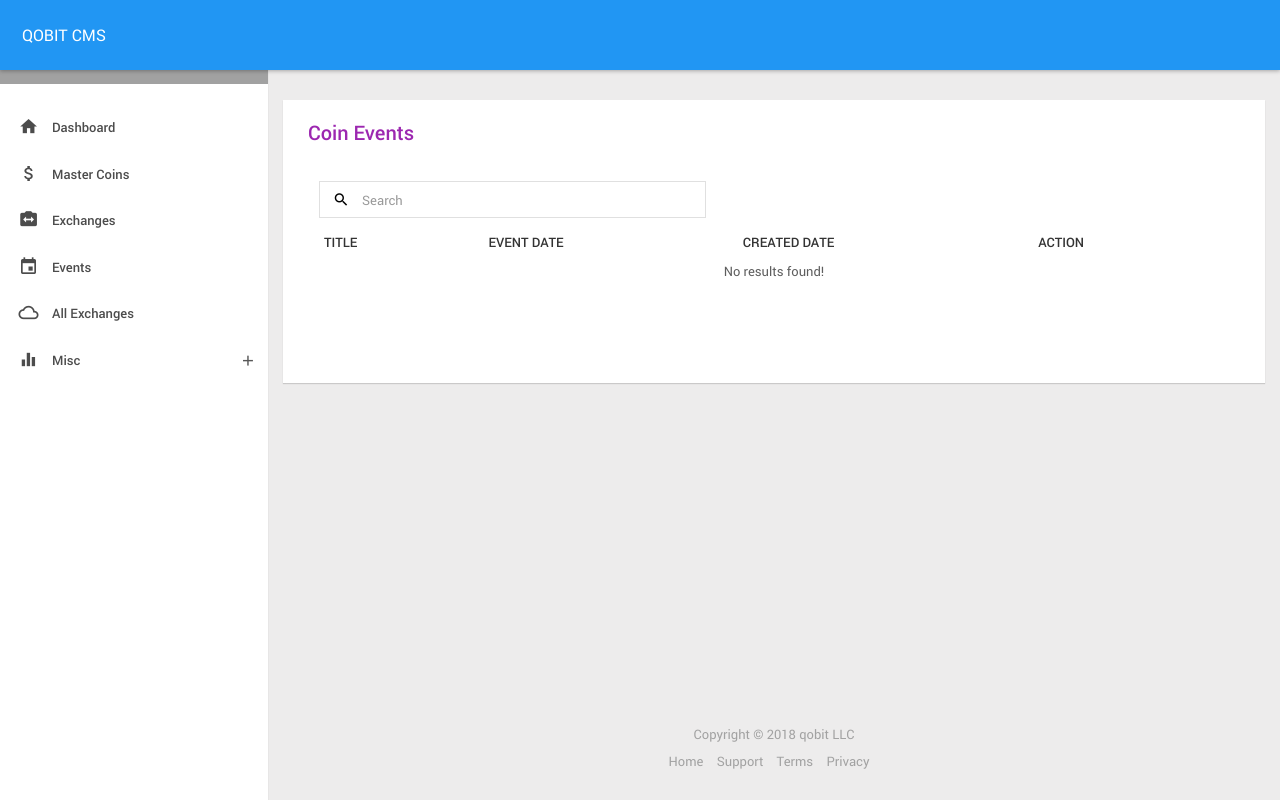
After one commit to bytes-lab/cryptocurrency-cms, a Django app: template templates/events.html in a window 1280 px wide. The commit adds this page. Run offline with Django 3.2, Linux system fonts and the light colour scheme; the template is opened without the code that fills it, so the values that code supplies are empty; some libraries are stand-ins or nearby versions.

Commit message:
add event list page

```diff
--- a/qobit_cms/urls.py
+++ b/qobit_cms/urls.py
@@ -29,6 +29,8 @@ urlpatterns = [
     url(r"^logout", user_logout, name="logout"),
 
     url(r"^$", home, name="home"),
+    url(r"^events$", events, name="events"),
+    url(r"^events_$", events_, name="events_"),
     url(r"^master_coins$", master_coins, name="master_coins"),
     url(r"^supported_coins_$", supported_coins_, name="supported_coins_"),
     url(r"^exchanges$", exchanges, name="exchanges"),
--- a/static/js/qobit.js
+++ b/static/js/qobit.js
@@ -1,12 +1,33 @@
 $(document).ready(function(){
     load_master_coins();
 	load_exchanges();
+    load_events();
 	load_exchange_detail();
 	load_supported_exchanges();
 });
 
 function load_master_coins() {
     $("#data-table-master-coins").bootgrid({
+        formatters: {
+            "commands": function(column, row) {
+                return "<a type=\"button\" class=\"btn btn-icon command-edit waves-effect waves-circle\" href=\"/attach_coin/" + row.id + "\"><span class=\"zmdi zmdi-edit\"></span></a>"+
+                    "<a type=\"button\" target=\"_blank\" class=\"btn btn-icon command-edit waves-effect waves-circle\" href=\"/admin/general/mastercoin/" + row.id + "/change\"><span class=\"zmdi zmdi-assignment\"></span></a>";
+            }
+        },
+        templates: {
+            header: '<div id="{{ctx.id}}" class="{{css.header}}"><div class="row m-t-15"><div class="col-sm-6 p-0"><p class="{{css.search}}"></p></div>',
+            footer: '<div id="{{ctx.id}}" class="{{css.footer}}"><div class="row m-t-15"><div class="col-sm-6"><p class="{{css.pagination}}"></p></div><div class="col-sm-6 infoBar"><p class="{{css.infos}}"></p></div></div></div>'
+        },
+        rowCount: [30],
+        ajaxSettings: {
+            method: "POST",
+            cache: false
+        },
+    });
+}
+
+function load_events() {
+    $("#data-table-events").bootgrid({
         formatters: {
             "commands": function(column, row) {
                 return "<a type=\"button\" class=\"btn btn-icon command-edit waves-effect waves-circle\" href=\"/attach_coin/" + row.id + "\"><span class=\"zmdi zmdi-edit\"></span></a>"+
--- a/templates/base.html
+++ b/templates/base.html
@@ -87,6 +87,7 @@
                     </li>
                     <li><a href="/master_coins"><i class="zmdi zmdi-money"></i> Master Coins</a></li>
                     <li><a href="/supported_exchanges"><i class="zmdi zmdi-camera-switch"></i> Exchanges</a></li>
+                    <li><a href="/events"><i class="zmdi zmdi-calendar"></i> Events</a></li>
                     {% if not request.user %}
                     <li><a href="/accounts"><i class="zmdi zmdi-receipt"></i> Accounts</a></li>
                     {% endif %}
--- /dev/null
+++ b/templates/events.html
@@ -0,0 +1,38 @@
+{% extends "base.html" %}
+{% load staticfiles %}
+
+{% block extra_css %}
+{% endblock %}
+
+{% block page_body %}
+<section id="content">
+    <div class="container">
+        <div class="card">
+            <div class="card-header">
+                <h2 class="c-purple f-500 f-20">Coin Events</h2>
+            </div>
+
+            <div class="card-body card-padding">
+                <div class="table-responsive">
+                    <table id="data-table-events" class="table table-striped" data-ajax="true" data-url="/events_">
+                        <thead>
+                            <tr>
+                                <th data-column-id="title">Title</th>
+                                <th data-column-id="date_event">Event Date</th>
+                                <th data-column-id="created_date">Created Date</th>
+                                <th data-column-id="action" data-formatter="commands" data-sortable="false">Action</th>
+                            </tr>
+                        </thead>
+                    </table>
+                </div>
+            </div>
+        </div>
+
+    </div>
+</section>
+{% endblock %}
+
+{% block extra_js %}
+    <script src="{% static 'js/qobit.js' %}"></script>
+    <script src="{% static 'js/common.js' %}"></script>
+{% endblock %}
```
Also changed, not shown: general/views.py (+31 -0 lines).
